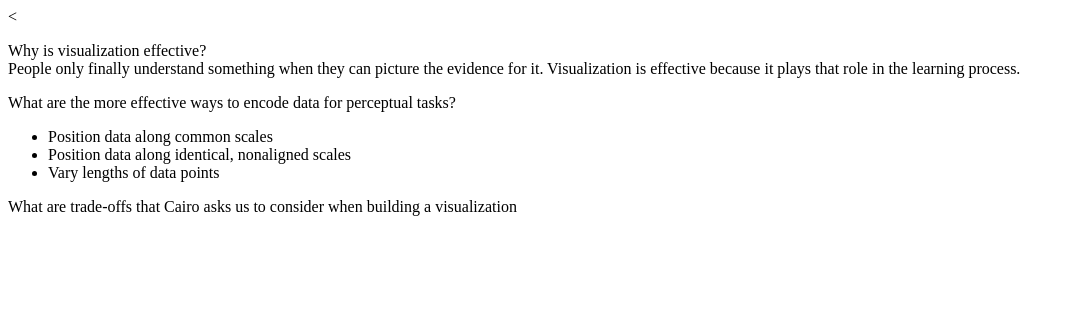
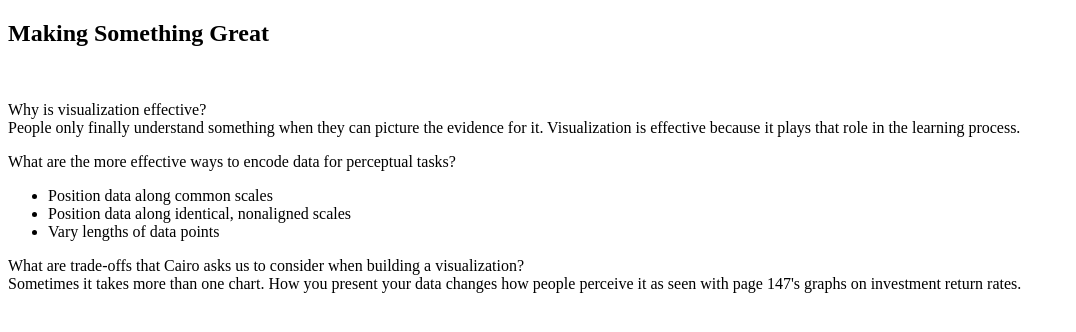
Before and after one commit to jacobballard/greatVisualization, a plain HTML site: page index.html in a window 1280 px wide. Shown: the whole page, without its empty margins (0-1076 px from the left). Drawn offline with Linux system fonts and the light colour scheme.

Commit message:
Added more answers.

```diff
--- a/index.html
+++ b/index.html
@@ -1,10 +1,11 @@
-<<!DOCTYPE html>
+<!DOCTYPE html>
 <html lang="en" dir="ltr">
   <head>
     <meta charset="utf-8">
     <title>Great Visualization</title>
   </head>
   <body>
+    <H2>Making Something Great</H2><br />
     <p>Why is visualization effective?<br />People only finally understand something when they can picture the evidence for it.  Visualization is effective because it plays that role in the learning process.</p>
     <p>What are the more effective ways to encode data for perceptual tasks?<br />
     <ul>
@@ -12,6 +13,7 @@
     <li>Position data along identical, nonaligned scales</li>
     <li>Vary lengths of data points</li>
     </ul></p>
-    <p>What are trade-offs that Cairo asks us to consider when building a visualization <br /></p>
+    <p>What are trade-offs that Cairo asks us to consider when building a visualization?<br />Sometimes it takes more than one chart.  How you present your data changes how people perceive it as seen with page 147's graphs on investment return rates.
+    </p>
   </body>
 </html>
```
